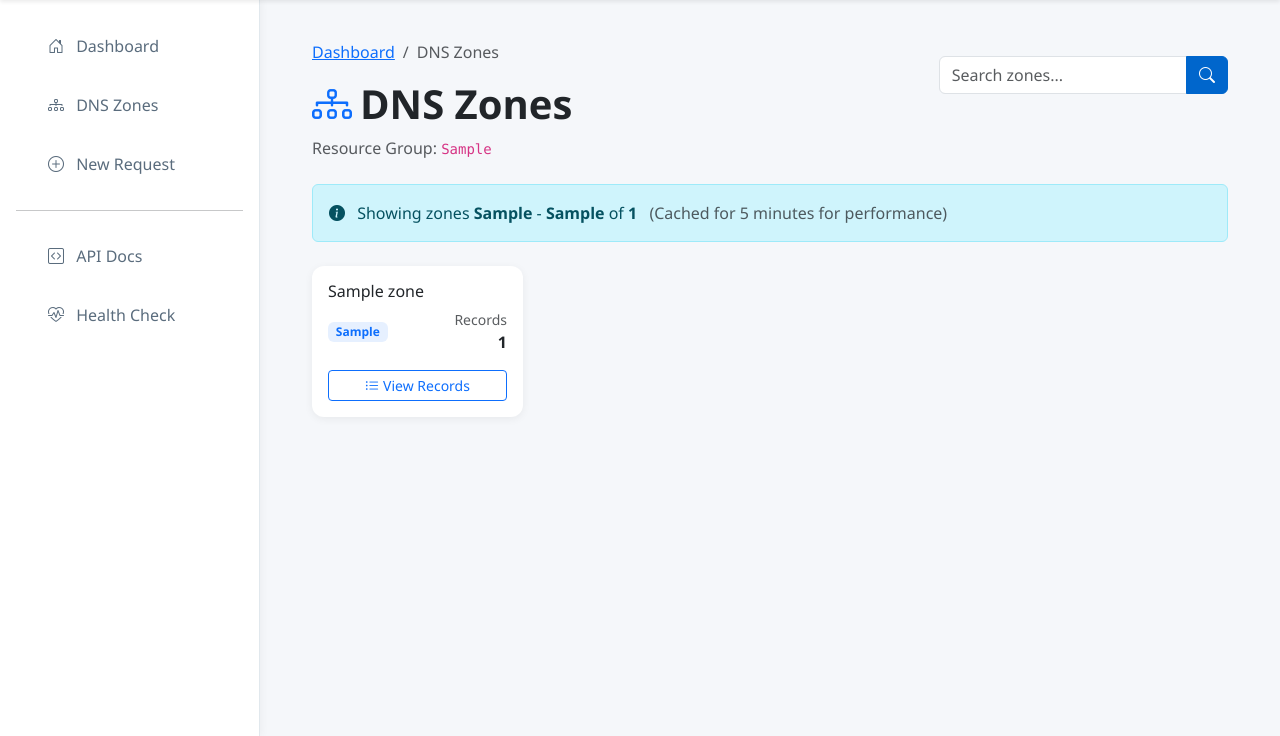
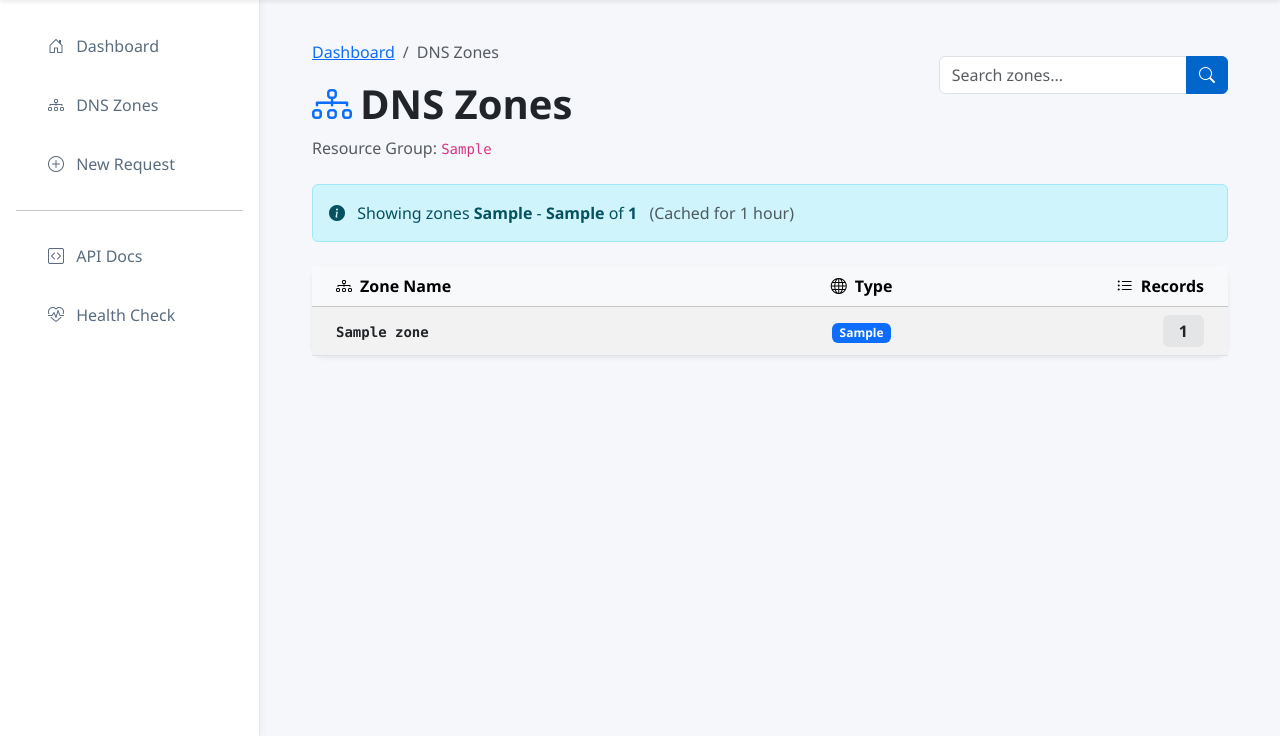
Before and after one commit to charanvb/dns-app-azure, a FastAPI app: template templates/zones.html in a window 1280 px wide. Shown: the part 64-800 px from the top of the page. Run offline with FastAPI, Linux system fonts and the light colour scheme; the template is opened without the code that fills it: most values are stand-ins (such as "Sample title", 1, 10 or a date in 2020).

Commit message:
REDESIGN: Clean list view + 1-hour cache
CHANGES:
========

1. REMOVED View Records:
   - No more View Records button
   - No modal for records
   - Clean, simple zone list only

2. LIST VIEW:
   - Table format (was card grid)
   - 3 columns: Zone Name, Type, Records
   - Clean, professional, scannable
   - Shows zone name, type badge, record count

3. CACHE EXTENDED:
   - 1 hour TTL (was 5 minutes)
   - DNS zones don't change frequently
   - Better performance, less Azure API calls

4. KEPT FEATURES:
   - Pagination (50 zones per page)
   - Zone search (instant filter)
   - Page counter shows total pages

5. REMOVED:
   - All JavaScript (no modal, no cache logic)
   - HTMX record loading
   - Client-side caching
   - Zone cards hover effects

BENEFITS:
=========
- Simpler UI - just browse zones
- Faster page load (no JS overhead)
- Less maintenance (no modal, no HTMX)
- Better for ops teams (straightforward list)
- 1-hour cache = minimal Azure calls

```diff
--- a/app/routers/zones.py
+++ b/app/routers/zones.py
@@ -33,6 +33,7 @@ async def zones_page(
 
         # Pagination
         total_zones = len(all_zones)
+        total_pages = (total_zones + per_page - 1) // per_page  # Ceiling division
         start_idx = (page - 1) * per_page
         end_idx = start_idx + per_page
         zones = all_zones[start_idx:end_idx]
@@ -51,6 +52,7 @@ async def zones_page(
                 "page": page,
                 "per_page": per_page,
                 "total_zones": total_zones,
+                "total_pages": total_pages,
                 "showing_start": start_idx + 1 if zones else 0,
                 "showing_end": start_idx + len(zones),
                 "has_more": has_more,
--- a/app/services/dns_service.py
+++ b/app/services/dns_service.py
@@ -31,10 +31,10 @@ class DnsRecord:
     raw_values: list = field(default_factory=list)  # individual TXT strings
 
 
-# Cache zones for 5 minutes (300 seconds) - helps with 12K zones performance
+# Cache zones for 1 hour (3600 seconds) - DNS zones don't change frequently
 @lru_cache(maxsize=10)
 def _get_cached_zones(subscription_id: str, resource_group: str, cache_key: int) -> list[DnsZone]:
-    """Internal cached zone fetcher. cache_key changes every 5 minutes."""
+    """Internal cached zone fetcher. cache_key changes every 1 hour."""
     client = DnsManagementClient(DefaultAzureCredential(), subscription_id)
     result = []
     for zone in client.zones.list_by_resource_group(resource_group):
--- a/templates/zones.html
+++ b/templates/zones.html
@@ -47,38 +47,50 @@
         <i class="bi bi-info-circle-fill me-2"></i>
         Showing zones <strong>{{ showing_start }}</strong> - <strong>{{ showing_end }}</strong> of <strong>{{ total_zones }}</strong>
         {% if search %} (filtered by "{{ search }}"){% endif %}
-        <span class="text-muted ms-2">(Cached for 5 minutes for performance)</span>
+        <span class="text-muted ms-2">(Cached for 1 hour)</span>
     </div>
 
-    <!-- Zones Grid -->
-    <div class="row g-4" id="zonesGrid">
-        {% for zone in zones %}
-        <div class="col-lg-3 col-md-4 col-sm-6">
-            <div class="card h-100 zone-card" data-zone="{{ zone.name }}">
-                <div class="card-body p-3">
-                    <h6 class="card-title text-truncate mb-2" title="{{ zone.name }}">{{ zone.name }}</h6>
-                    <div class="d-flex justify-content-between align-items-center">
-                        <span class="badge bg-primary bg-opacity-10 text-primary small">{{ zone.zone_type }}</span>
-                        <div class="text-end">
-                            <small class="text-muted d-block">Records</small>
-                            <strong class="fs-6">{{ zone.record_set_count }}</strong>
-                        </div>
-                    </div>
-                    <button
-                        class="btn btn-outline-primary btn-sm w-100 mt-3"
-                        onclick="loadZoneRecords('{{ zone.name }}', {{ zone.record_set_count }})"
-                    >
-                        <i class="bi bi-list-ul me-1"></i>View Records
-                    </button>
-                </div>
-            </div>
+    <!-- Zones List -->
+    <div class="card shadow-sm">
+        <div class="table-responsive">
+            <table class="table table-hover table-striped align-middle mb-0">
+                <thead class="table-light">
+                    <tr>
+                        <th class="px-4" style="width: 50%">
+                            <i class="bi bi-diagram-3 me-2"></i>Zone Name
+                        </th>
+                        <th class="text-center" style="width: 20%">
+                            <i class="bi bi-globe me-2"></i>Type
+                        </th>
+                        <th class="text-end px-4" style="width: 30%">
+                            <i class="bi bi-list-ul me-2"></i>Records
+                        </th>
+                    </tr>
+                </thead>
+                <tbody>
+                    {% for zone in zones %}
+                    <tr>
+                        <td class="px-4">
+                            <code class="text-dark fw-semibold">{{ zone.name }}</code>
+                        </td>
+                        <td class="text-center">
+                            <span class="badge bg-primary">{{ zone.zone_type }}</span>
+                        </td>
+                        <td class="text-end px-4">
+                            <span class="badge bg-secondary bg-opacity-10 text-dark fs-6 px-3 py-2">
+                                {{ zone.record_set_count }}
+                            </span>
+                        </td>
+                    </tr>
+                    {% endfor %}
+                </tbody>
+            </table>
         </div>
-        {% endfor %}
     </div>
 
     <!-- Pagination -->
     {% if total_zones > per_page %}
-    <nav class="mt-5">
+    <nav class="mt-4">
         <ul class="pagination justify-content-center">
             {% if page > 1 %}
             <li class="page-item">
@@ -89,7 +101,7 @@
             {% endif %}
 
             <li class="page-item disabled">
-                <span class="page-link">Page {{ page }}</span>
+                <span class="page-link">Page {{ page }} of {{ total_pages }}</span>
             </li>
 
             {% if has_more %}
@@ -103,135 +115,6 @@
     </nav>
     {% endif %}
 
-    <!-- Zone Details Modal -->
-    <div class="modal fade" id="zoneModal" tabindex="-1">
-        <div class="modal-dialog modal-xl modal-dialog-scrollable">
-            <div class="modal-content">
-                <div class="modal-header">
-                    <h5 class="modal-title fw-bold">
-                        <i class="bi bi-diagram-3 text-primary me-2"></i>
-                        <span id="modalZoneName"></span>
-                    </h5>
-                    <button type="button" class="btn-close" data-bs-dismiss="modal"></button>
-                </div>
-                <div class="modal-body">
-                    <!-- Search Box -->
-                    <div class="row mb-3">
-                        <div class="col">
-                            <form id="searchForm" hx-get hx-target="#recordsContainer" hx-trigger="input changed delay:600ms from:#searchInput, submit">
-                                <div class="input-group">
-                                    <span class="input-group-text">
-                                        <i class="bi bi-search"></i>
-                                    </span>
-                                    <input
-                                        type="text"
-                                        class="form-control"
-                                        id="searchInput"
-                                        name="search"
-                                        placeholder="Search records..."
-                                        autocomplete="off"
-                                    >
-                                    <button class="btn btn-outline-secondary" type="button" onclick="clearSearch()">
-                                        <i class="bi bi-x-lg"></i>
-                                    </button>
-                                </div>
-                                <small class="text-muted">
-                                    <i class="bi bi-info-circle me-1"></i>
-                                    Searches names & values. First 100 results shown.
-                                </small>
-                            </form>
-                        </div>
-                    </div>
-
-                    <!-- Records Container -->
-                    <div id="recordsContainer">
-                        <div class="text-center py-5">
-                            <div class="spinner-border text-primary" role="status">
-                                <span class="visually-hidden">Loading...</span>
-                            </div>
-                            <p class="text-muted mt-3">Loading records...</p>
-                        </div>
-                    </div>
-                </div>
-            </div>
-        </div>
-    </div>
-
     {% endif %}
 </div>
-
-<script>
-    let currentZone = '';
-    let currentRecordCount = 0;
-    const modal = new bootstrap.Modal(document.getElementById('zoneModal'));
-
-    // Client-side cache for records (cleared on page reload)
-    const recordsCache = {};
-
-    function loadZoneRecords(zoneName, recordCount) {
-        currentZone = zoneName;
-        currentRecordCount = recordCount;
-        document.getElementById('modalZoneName').textContent = `${zoneName} (${recordCount} records)`;
-        document.getElementById('searchInput').value = '';
-
-        // Set HTMX endpoint
-        const form = document.getElementById('searchForm');
-        form.setAttribute('hx-get', `/zones/${zoneName}/records?top=100`);
-        htmx.process(form);
-
-        // Check cache first
-        if (recordsCache[zoneName]) {
-            document.getElementById('recordsContainer').innerHTML = recordsCache[zoneName];
-            modal.show();
-        } else {
-            // Show loading
-            document.getElementById('recordsContainer').innerHTML = `
-                <div class="text-center py-5">
-                    <div class="spinner-border text-primary" role="status">
-                        <span class="visually-hidden">Loading...</span>
-                    </div>
-                    <p class="text-muted mt-3">Loading ${recordCount} records... (first 100 shown)</p>
-                </div>
-            `;
-
-            // Load from server
-            htmx.ajax('GET', `/zones/${zoneName}/records?top=100`, {
-                target: '#recordsContainer',
-                swap: 'innerHTML'
-            }).then(() => {
-                // Cache the result
-                recordsCache[zoneName] = document.getElementById('recordsContainer').innerHTML;
-            });
-
-            modal.show();
-        }
-    }
-
-    function clearSearch() {
-        document.getElementById('searchInput').value = '';
-        // Load from cache if available
-        if (recordsCache[currentZone]) {
-            document.getElementById('recordsContainer').innerHTML = recordsCache[currentZone];
-        } else {
-            htmx.ajax('GET', `/zones/${currentZone}/records?top=100`, {
-                target: '#recordsContainer',
-                swap: 'innerHTML'
-            });
-        }
-    }
-
-    // Add hover effect to zone cards
-    document.addEventListener('DOMContentLoaded', function() {
-        document.querySelectorAll('.zone-card').forEach(card => {
-            card.addEventListener('mouseenter', function() {
-                this.style.transform = 'translateY(-2px)';
-                this.style.boxShadow = '0 4px 12px rgba(0,0,0,0.15)';
-            });
-            card.addEventListener('mouseleave', function() {
-                this.style.transform = '';
-                this.style.boxShadow = '';
-            });
-        });
-    });
-</script>
 {% endblock %}
```
